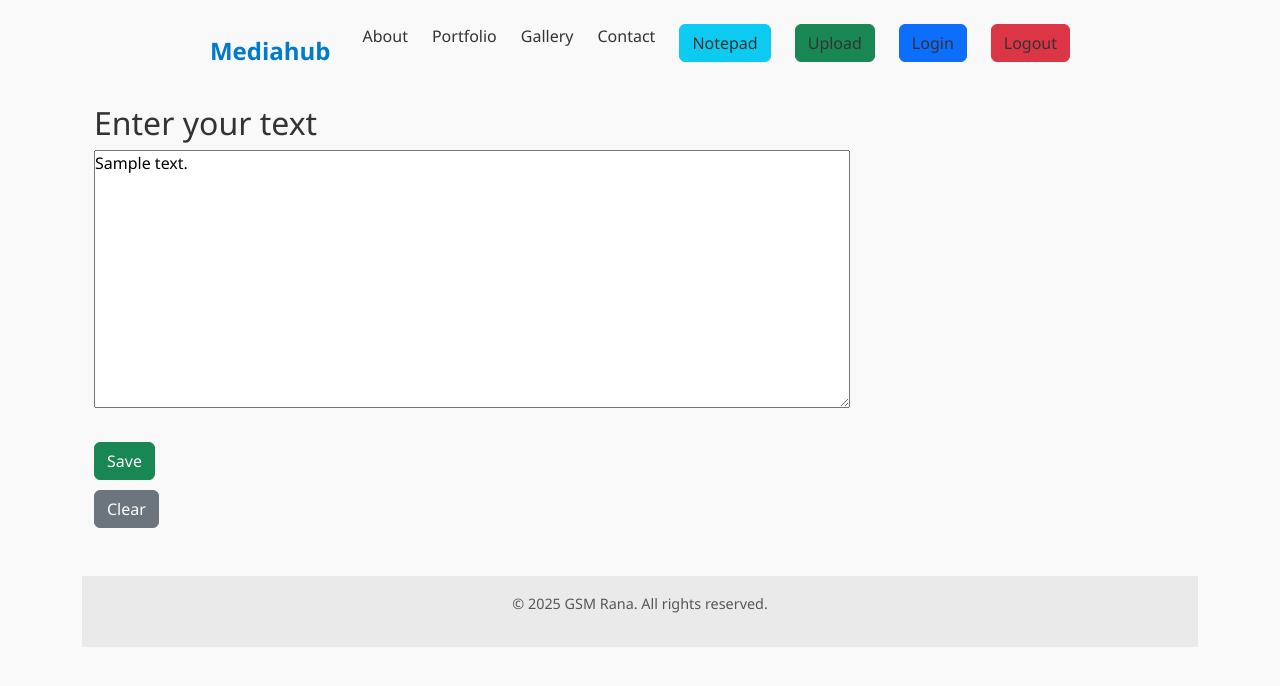
After one commit to gsmrana/FastAPI-Dashboard, a FastAPI app: template templates/notepad.htm in a window 1280 px wide. The commit adds this page. Shown: the top 686 px of the page. Run offline with FastAPI, Linux system fonts and the light colour scheme; the template is opened without the code that fills it: most values are stand-ins (such as "Sample title", 1, 10 or a date in 2020); some libraries are stand-ins or nearby versions.

Commit message:
Notepad support added

```diff
--- a/main.py
+++ b/main.py
@@ -42,19 +42,19 @@ def get_db():
         db.close()
 
 @app.get("/", response_class=HTMLResponse)
-def home(request: Request):
+async def home(request: Request):
     return templates.TemplateResponse("index.htm", {"request": request})
 
 @app.get("/favicon.ico", include_in_schema=False)
-def favicon():
+async def favicon():
     return FileResponse("static/favicon.ico")
 
 @app.get("/login", response_class=HTMLResponse)
-def login_page(request: Request):
+async def login_page(request: Request):
     return templates.TemplateResponse("login.htm", {"request": request, "msg": ""})
 
 @app.post("/login")
-def login(
+async def login(
     request: Request,
     username: str = Form(...),
     password: str = Form(...),
@@ -69,11 +69,11 @@ def login(
     return response
 
 @app.get("/register", response_class=HTMLResponse)
-def register_page(request: Request):
+async def register_page(request: Request):
     return templates.TemplateResponse("register.htm", {"request": request, "msg": "", "register": True})
 
 @app.post("/register")
-def register(
+async def register(
     request: Request,
     username: str = Form(...),
     password: str = Form(...),
@@ -87,13 +87,13 @@ def register(
     return RedirectResponse(url="/login", status_code=status.HTTP_302_FOUND)
 
 @app.get("/logout")
-def logout():
+async def logout():
     response = RedirectResponse(url="/", status_code=status.HTTP_302_FOUND)
     auth_manager.logout_user(response)
     return response
 
-@app.get("/settings")
-def app_settings():
+@app.get("/api/settings")
+async def app_settings():
     content = {
         "APP_NAME": settings.APP_NAME,
         "APP_VERSION": settings.APP_VERSION,
@@ -105,8 +105,8 @@ def app_settings():
     }
     return JSONResponse(content=content, status_code=200)
 
-@app.get("/system")
-def system_info():
+@app.get("/api/system")
+async def system_info():
     content = {
         "Node": platform.node(),
         "Platform": sys.platform,
@@ -118,8 +118,26 @@ def system_info():
     }
     return JSONResponse(content=content, status_code=200)
 
+notepad_text = ""
+
+@app.get("/notepad", response_class=HTMLResponse)
+async def notepad_page(request: Request):
+    return templates.TemplateResponse("notepad.htm", {"request": request, "text": notepad_text})
+
+@app.post("/notepad/save")
+async def save_text(textarea: str = Form(...)):
+    global notepad_text
+    notepad_text = textarea
+    return RedirectResponse("/notepad", status_code=303)
+
+@app.post("/notepad/clear")
+async def clear_text():
+    global notepad_text
+    notepad_text = ""
+    return RedirectResponse("/notepad", status_code=303)
+
 @app.get("/upload", response_class=HTMLResponse)
-def upload_page(request: Request, db: Session = Depends(get_db)):
+async def upload_page(request: Request, db: Session = Depends(get_db)):
     user = auth_manager.get_current_user(request, db)
     if not user:
         return RedirectResponse(url="/login")
@@ -131,7 +149,7 @@ def upload_page(request: Request, db: Session = Depends(get_db)):
     })
 
 @app.post("/upload", response_class=HTMLResponse)
-def handle_upload(
+async def handle_upload(
     request: Request,
     files: list[UploadFile] = File(...),
     db: Session = Depends(get_db)
@@ -162,8 +180,8 @@ def handle_upload(
         "user": user,
     })
 
-@app.get("/files/{filename}")
-def get_file(filename: str, db: Session = Depends(get_db), request: Request = None):
+@app.get("/upload/files/{filename}")
+async def get_file(filename: str, db: Session = Depends(get_db), request: Request = None):
     user = auth_manager.get_current_user(request, db)
     if not user:
         return RedirectResponse(url="/login")
@@ -172,8 +190,8 @@ def get_file(filename: str, db: Session = Depends(get_db), request: Request = No
         raise HTTPException(status_code=404, detail="File not found")
     return FileResponse(file_path, filename=filename)
 
-@app.get("/delete/{filename}")
-def delete_file(filename: str, db: Session = Depends(get_db), request: Request = None):
+@app.get("/upload/delete/{filename}")
+async def delete_file(filename: str, db: Session = Depends(get_db), request: Request = None):
     user = auth_manager.get_current_user(request, db)
     if not user:
         return RedirectResponse(url="/login")
@@ -182,9 +200,12 @@ def delete_file(filename: str, db: Session = Depends(get_db), request: Request =
         os.remove(file_path)
     return RedirectResponse(url="/upload", status_code=302)
 
+
+logging.info(f"Application: {settings.APP_NAME} v{settings.APP_VERSION}")
+logging.info(f"APP_PORT: {settings.APP_PORT}, DEBUG: {settings.APP_DEBUG}, " +
+             f"LOG_LEVEL: {settings.LOG_LEVEL}, ENV: {settings.ENV_PATH}")
+logging.getLogger().setLevel(settings.LOG_LEVEL)
+
 if __name__ == "__main__":
-    logging.info(f"Application: {settings.APP_NAME} {settings.APP_VERSION}")
-    logging.info(f"APP_PORT: {settings.APP_PORT}, DEBUG: {settings.APP_DEBUG}, LOG_LEVEL: {settings.LOG_LEVEL}, ENV: {settings.ENV_PATH}")
-    logging.getLogger().setLevel(settings.LOG_LEVEL)
-    logging.info(f"App listening on http://localhost:{settings.APP_PORT}")
+    logging.info(f"{settings.APP_NAME} listening on http://localhost:{settings.APP_PORT}")
     uvicorn.run("main:app", host="0.0.0.0", port=int(settings.APP_PORT), reload=settings.APP_DEBUG)
--- a/templates/base.htm
+++ b/templates/base.htm
@@ -8,19 +8,20 @@
     <link rel="stylesheet" href="/static/css/bootstrap.min.css">
     <link rel="stylesheet" href="/static/css/style.css" />
 </head>
-<body class="container mt-5">
+<body class="container">
 
     <!-- Navigation Bar -->
     <nav class="navbar" id="navbar">
         <div class="nav-container">
-        <a href="#" class="logo">Home</a>
+        <a href="/" class="logo">Mediahub</a>
         <button id="menu-toggle" class="menu-toggle" aria-label="Toggle Menu">☰</button>
         <ul class="nav-links" id="nav-links">
             <li><a href="#about">About</a></li>
             <li><a href="#portfolio">Portfolio</a></li>
             <li><a href="#gallery">Gallery</a></li>
             <li><a href="#contact">Contact</a></li>
-            <li><a href="/upload" class="btn btn-success mt-3">Upload</a></li>
+            <li><a href="/notepad" class="btn btn-info">Notepad</a></li>
+            <li><a href="/upload" class="btn btn-success">Upload</a></li>
             <li><a href="/login" class="btn btn-primary">Login</a></li>
             <li><a href="/logout" class="btn btn-danger">Logout</a></li>
         </ul>
--- a/templates/login.htm
+++ b/templates/login.htm
@@ -1,5 +1,5 @@
 {% extends "base.htm" %}
-{% block title %}Mediahub Login{% endblock %}
+{% block title %}Login - Mediahub{% endblock %}
 {% block content %}
 <h2>{% if register %}Register{% else %}Login{% endif %}</h2>
 <form method="post" action="{% if register %}/register{% else %}/login{% endif %}">
--- /dev/null
+++ b/templates/notepad.htm
@@ -0,0 +1,13 @@
+{% extends "base.htm" %}
+{% block title %}Notepad - Mediahub{% endblock %}
+{% block content %}
+<h2>Enter your text</h2>
+    <form action="/notepad/save" method="post">
+        <textarea name="textarea" rows="10" cols="80">{{ text }}</textarea><br><br>
+        <button class="btn btn-success" type="submit">Save</button>
+    </form>
+
+    <form action="/notepad/clear" method="post" style="margin-top:10px;">
+        <button class="btn btn-secondary" type="submit">Clear</button>
+    </form>
+{% endblock %}
--- a/templates/register.htm
+++ b/templates/register.htm
@@ -1,5 +1,5 @@
 {% extends "base.htm" %}
-{% block title %}Mediahub Register{% endblock %}
+{% block title %}Register - Mediahub{% endblock %}
 {% block content %}
 <h2>{% if register %}Register{% else %}Login{% endif %}</h2>
 <form method="post" action="{% if register %}/register{% else %}/login{% endif %}">
```
Also changed, not shown: templates/upload.htm (+5 -5 lines).
